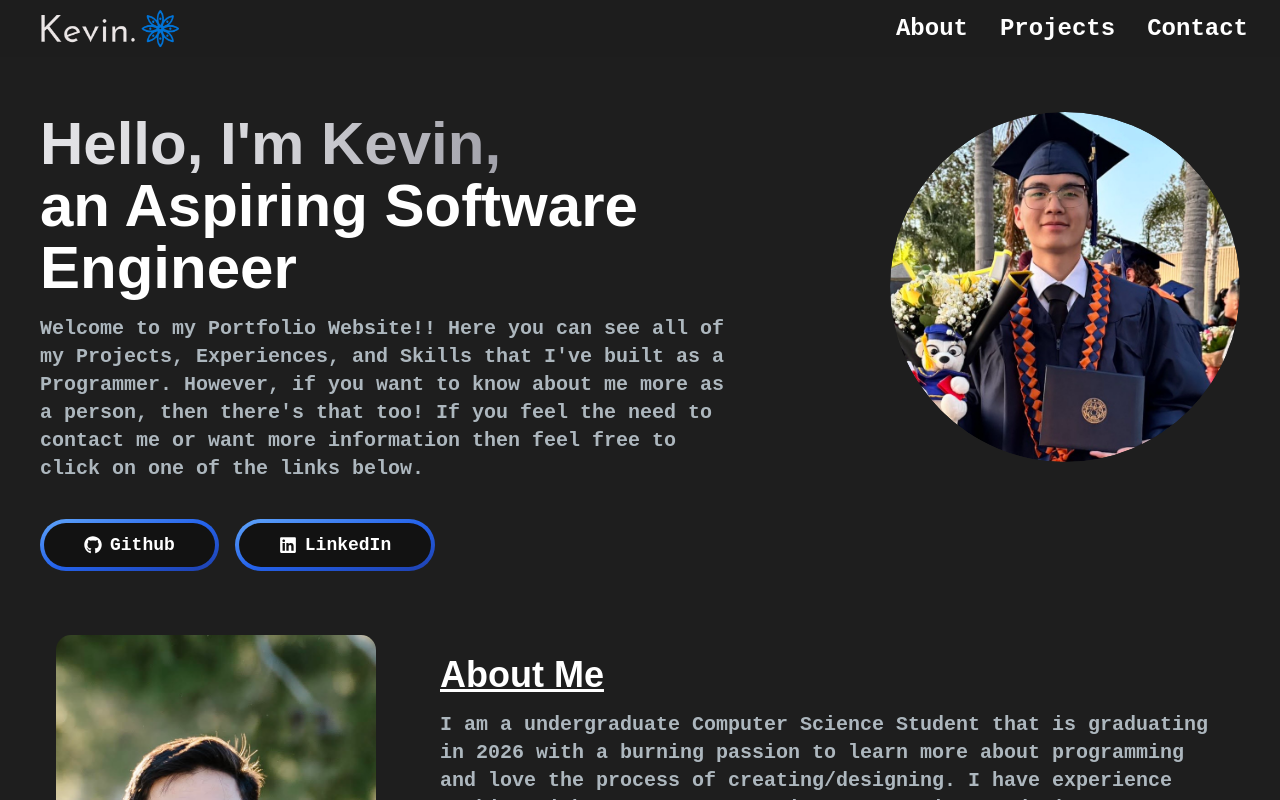
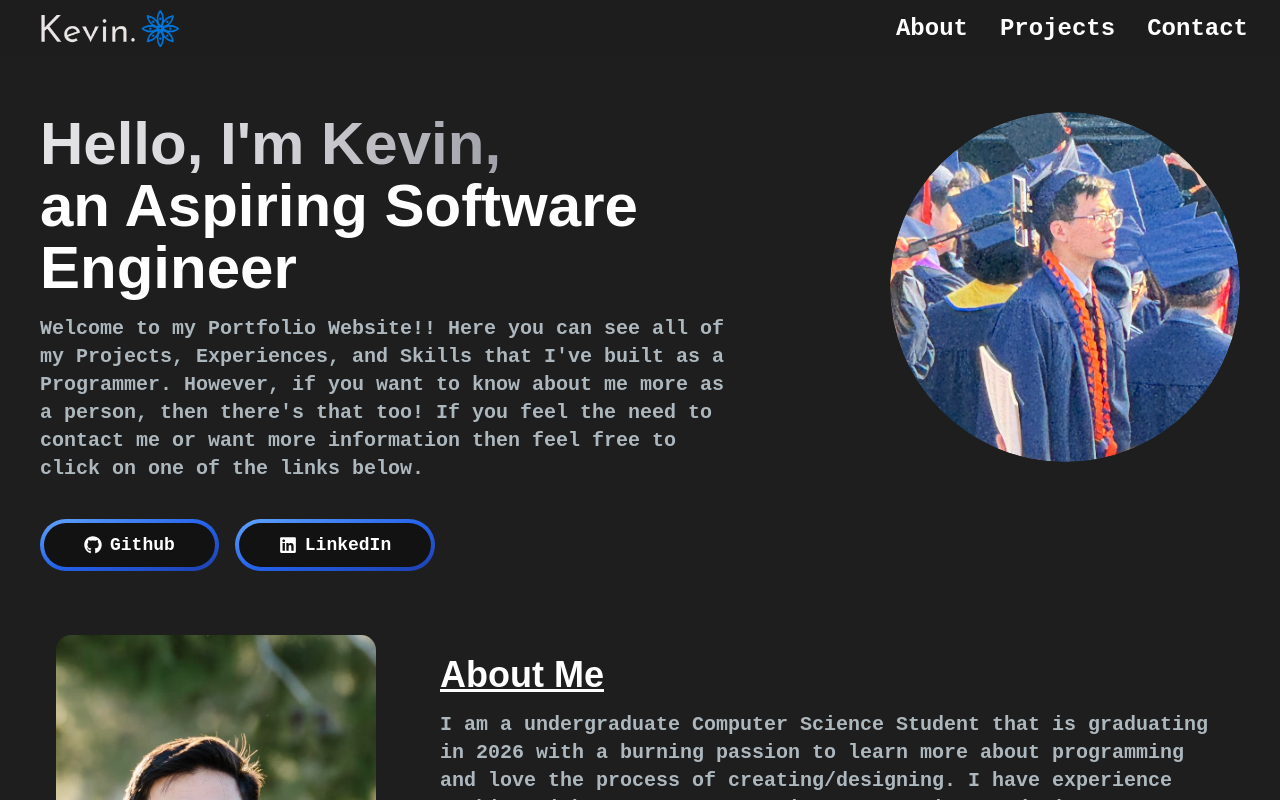
Before and after one commit to Kevin06x/Personal-Website, a Next.js app: page / in a window 1280 px wide. Shown: the top 800 px of the page. Built offline with nearby package versions, Linux system fonts and the light colour scheme.

Commit message:
Picture Update again

```diff
--- a/app/components/HeroSection.jsx
+++ b/app/components/HeroSection.jsx
@@ -75,7 +75,7 @@ const HeroSection = () => {
           className='col-span-5 lg:col-span-5 flex justify-center lg:justify-end'>
           <div className="rounded-full w-[300px] h-[300px] lg:w-[350px] lg:h-[350px] relative pl-8 hidden lg:block overflow-hidden">
             <Image
-              src="/Images/main2.jpg"
+              src="/Images/main3.jpg"
               alt="Main Image"
               layout="fill"
               objectFit="cover"
```
Also changed, not shown: public/Images/main3.jpg (added).
